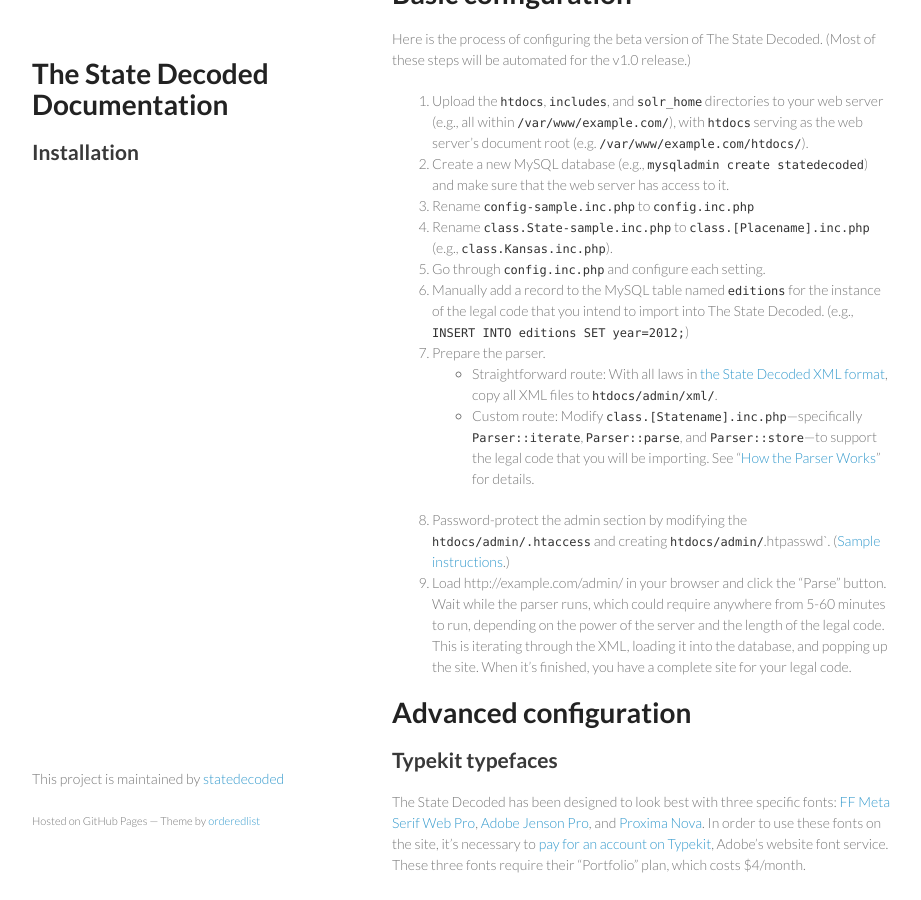
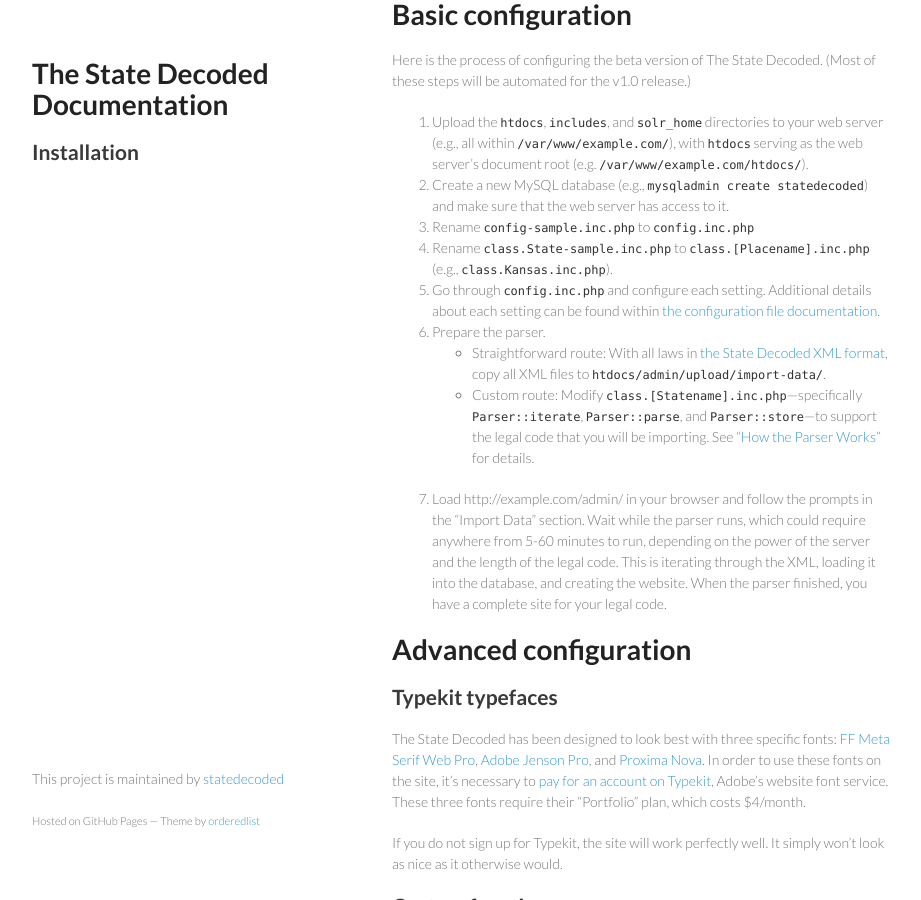
Before and after one commit to statedecoded/documentation, a Jekyll site: the page built from installation.md, in a window 1280 px wide and 900 px high, scrolled down 1225 px. Shown: the whole window, without its empty margins (178-1099 px from the left). Built offline with Jekyll 4.4.1, drawn with Linux system fonts in a browser that asks for light colours; some of the changed text lies outside the part shown.

Commit message:
Update instructions to match new workflow

```diff
--- a/installation.md
+++ b/installation.md
@@ -40,13 +40,11 @@
 1. Create a new MySQL database (e.g., `mysqladmin create statedecoded`) and make sure that the web server has access to it.
 1. Rename `config-sample.inc.php` to `config.inc.php`
 1. Rename `class.State-sample.inc.php` to `class.[Placename].inc.php` (e.g., `class.Kansas.inc.php`).
-1. Go through `config.inc.php` and configure each setting.
-1. Manually add a record to the MySQL table named `editions` for the instance of the legal code that you intend to import into The State Decoded. (e.g., `INSERT INTO editions SET year=2012;`)
+1. Go through `config.inc.php` and configure each setting. Additional details about each setting can be found within [the configuration file documentation](config.html).
 1. Prepare the parser.
-	* Straightforward route: With all laws in [the State Decoded XML format](xml-format.html), copy all XML files to `htdocs/admin/xml/`.
+	* Straightforward route: With all laws in [the State Decoded XML format](xml-format.html), copy all XML files to `htdocs/admin/upload/import-data/`.
 	* Custom route: Modify `class.[Statename].inc.php`—specifically `Parser::iterate`, `Parser::parse`, and `Parser::store`—to support the legal code that you will be importing. See "[How the Parser Works](parser.html)" for details.
-1. Password-protect the admin section by modifying the `htdocs/admin/.htaccess` and creating `htdocs/admin/`.htpasswd`. ([Sample instructions](http://www.seas.upenn.edu/cets/answers/auth-htpasswd.html).)
-1. Load http://example.com/admin/ in your browser and click the "Parse" button. Wait while the parser runs, which could require anywhere from 5-60 minutes to run, depending on the power of the server and the length of the legal code. This is iterating through the XML, loading it into the database, and popping up the site. When it's finished, you have a complete site for your legal code.
+1. Load http://example.com/admin/ in your browser and follow the prompts in the "Import Data" section. Wait while the parser runs, which could require anywhere from 5-60 minutes to run, depending on the power of the server and the length of the legal code. This is iterating through the XML, loading it into the database, and creating the website. When the parser finished, you have a complete site for your legal code.
 
 
 # Advanced configuration
```
Also changed, not shown: other parts of installation.md (+1 -1 lines).
